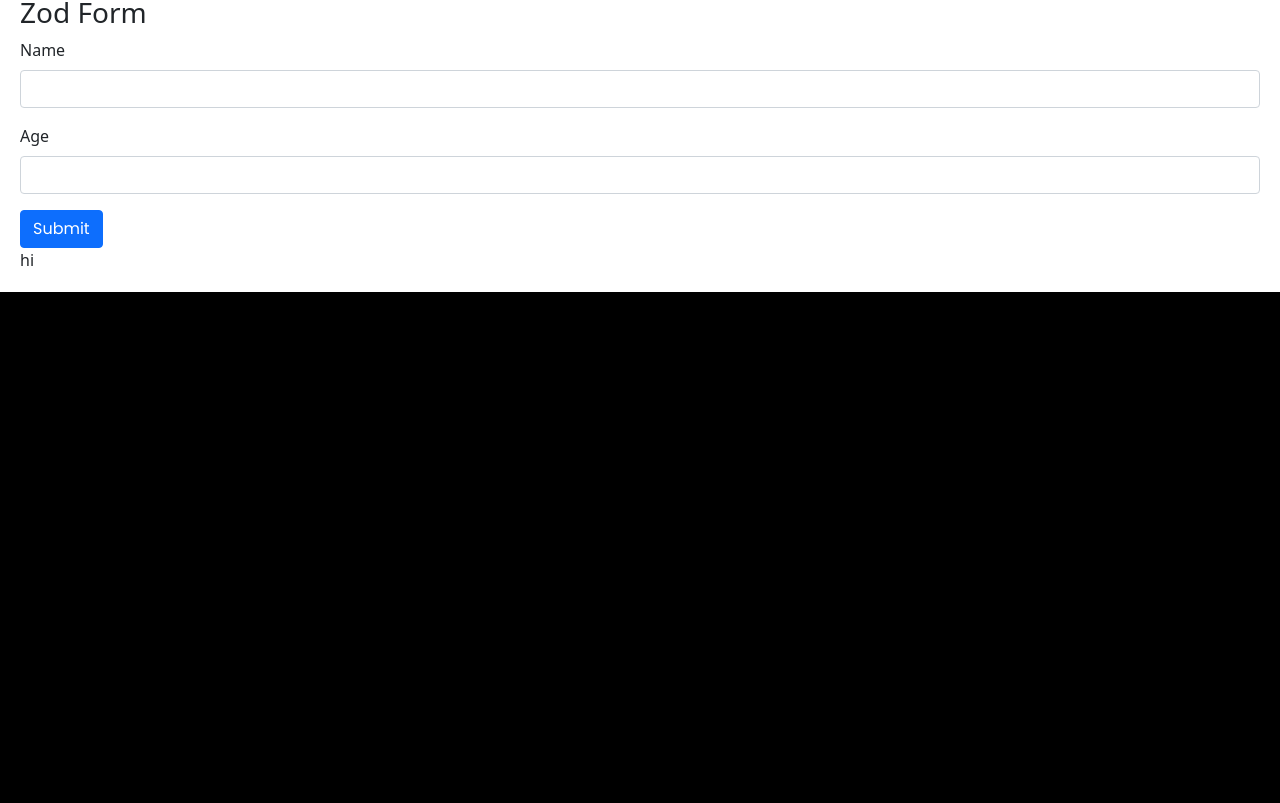
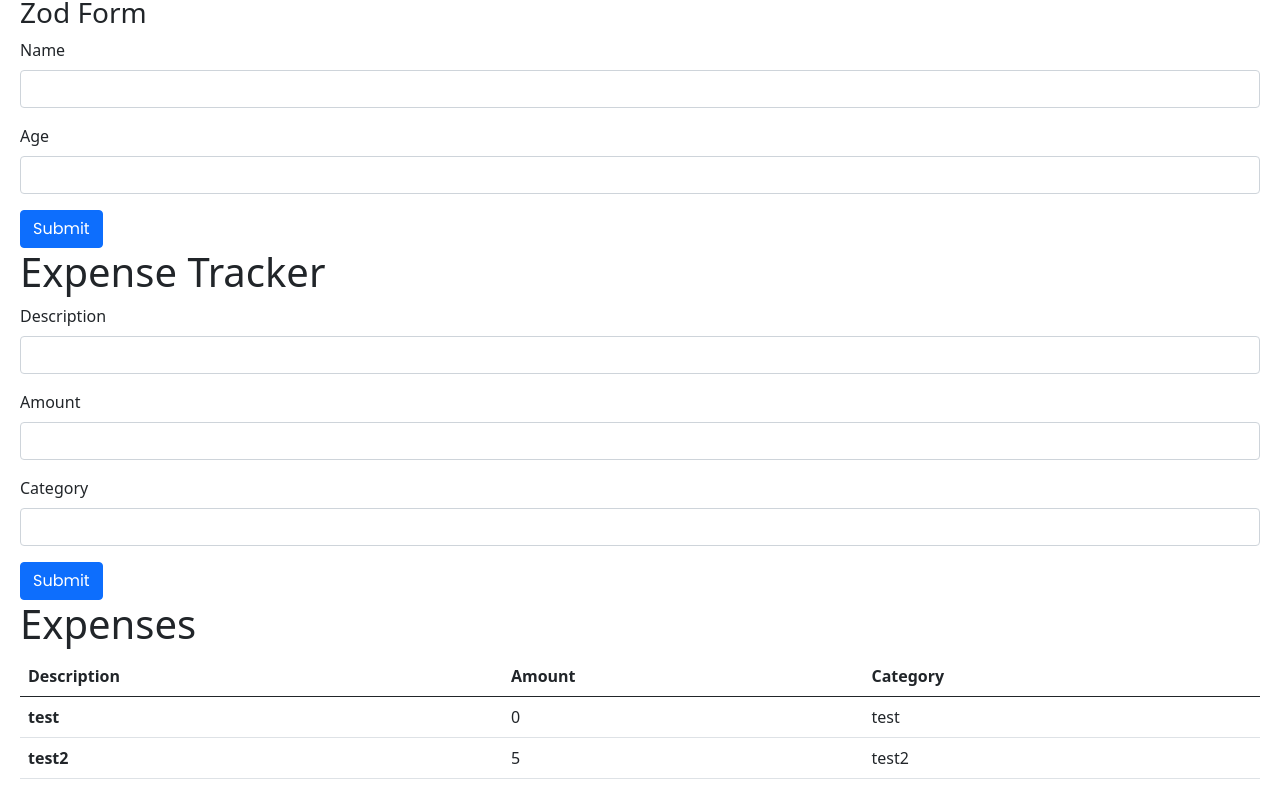
Before and after one commit to RiFactor/mosh-react-18-app, a React (Vite) app: page / in a window 1280 px wide. Shown: the part 2028-2831 px from the top of the page. Before the commit the page ends 2320 px from the top, so only its background shows below. Built offline with nearby package versions, Linux system fonts and the light colour scheme.

Commit message:
Project: Expense Tracker

```diff
--- a/src/components/ExpenseTracker.tsx
+++ b/src/components/ExpenseTracker.tsx
@@ -1,5 +1,77 @@
+import { FormEvent, useState } from "react";
+
 const ExpenseTracker = () => {
-  return <div>hi</div>;
+  const [expenses, setExpenses] = useState([
+    {
+      description: "test",
+      amount: 0,
+      category: "test", // ToDo preselected list?
+    },
+    {
+      description: "test2",
+      amount: 5,
+      category: "test2", // ToDo preselected list?
+    },
+  ]);
+
+  const handleSubmit = (event: FormEvent) => {
+    event.preventDefault();
+    console.log("submitted expense tracker");
+    setExpenses([...expenses]);
+  };
+
+  return (
+    <>
+      <form onSubmit={handleSubmit}>
+        <h1>Expense Tracker</h1>
+        <div className="mb-3">
+          <label htmlFor="description" className="form-label">
+            Description
+          </label>
+          <input id="description" type="text" className="form-control" />
+        </div>
+        <div className="mb-3">
+          <label htmlFor="amount" className="form-label">
+            Amount
+          </label>
+          <input id="amount" type="number" className="form-control" />
+        </div>
+        <div className="mb-3">
+          <label htmlFor="category" className="form-label">
+            Category
+          </label>
+          {/* ToDo selection? */}
+          <input id="category" type="text" className="form-control" />
+          {/* what does htmlFor and input do?? */}
+        </div>
+        <button className="btn btn-primary">Submit</button>
+      </form>
+
+      <div>
+        <h1>Expenses</h1>
+        <table className="table">
+          <thead>
+            <tr>
+              <th scope="col">Description</th>
+              <th scope="col">Amount</th>
+              <th scope="col">Category</th>
+            </tr>
+          </thead>
+          <tbody>
+            {expenses.map((expense: any, index: number) => {
+              return (
+                <tr key={index}>
+                  <th scope="row">{expense.description}</th>
+                  <td>{expense.amount}</td>
+                  <td>{expense.category}</td>
+                </tr>
+              );
+            })}
+          </tbody>
+        </table>
+      </div>
+    </>
+  );
 };
 
 export default ExpenseTracker;
--- a/src/components/Forms/ControlledForm.tsx
+++ b/src/components/Forms/ControlledForm.tsx
@@ -25,7 +25,7 @@ const ControlledForm = () => {
           onChange={(event) => {
             setPerson({ ...person, name: event.target.value });
           }}
-          value={person.name || ""} // QUESTION -- these are falsy so if I pass || "derek", it will render this b/c those are falsy
+          value={person.name || "" || "person"} // QUESTION -- these are falsy so if I pass || "derek", it will render this b/c those are falsy
           id="name"
           type="text"
           className="form-control"
```
Also changed, not shown: Notes/notes.md (+3 -5 lines), Notes/todo.md (+1 -1 lines), 1 other file (tests, documents, lock files or other folders).
